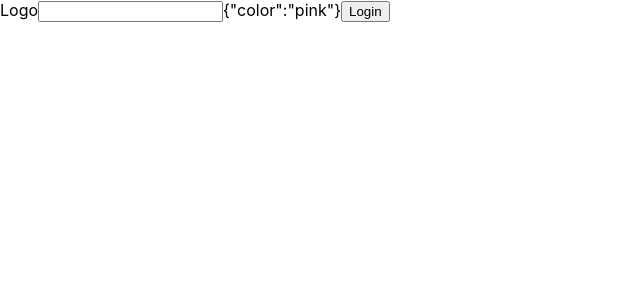
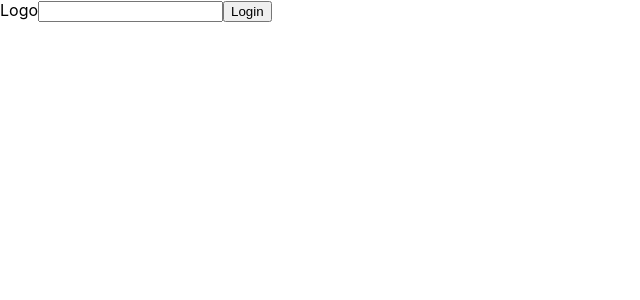
Before and after one commit to mulutbrah/playground-react, a React (Create React App) app: page / in a window 1280 px wide. Shown: the top 300 px of the page, without its empty margins (0-640 px from the left). Built offline with nearby package versions, Linux system fonts and the light colour scheme.

Commit message:
Simplier app

```diff
--- a/src/App.js
+++ b/src/App.js
@@ -1,6 +1,6 @@
 import React, { useEffect } from "react";
 
-import AuthContext from "context/authContext";
+import AuthContext from "contexts/AuthContext";
 
 import Header from "components/Header";
 
@@ -23,9 +23,9 @@ function App() {
 
   return (
     <div className="App">
-      <AuthContext.Provider value={{ color: "pink" }}>
+      <AuthContext>
         <Header />
-      </AuthContext.Provider>
+      </AuthContext>
     </div>
   );
 }
--- a/src/components/Header/index.js
+++ b/src/components/Header/index.js
@@ -1,18 +1,14 @@
-import React, { useContext, useEffect } from "react";
+import React, { useContext } from "react";
 
-import AuthContext from "context/authContext";
+import { AuthContext } from "contexts/AuthContext";
 
 import "./style.scss";
 
-export default function Header(props) {
-  // consumer
-  const authContext = useContext(AuthContext);
+function Header() {
+  const { authenticated, userAuthenticated } = useContext(AuthContext);
 
-  console.log("context: ", props.context);
-
-  useEffect(() => {
-    console.log(authContext);
-  }, []);
+  console.log("context: ", authenticated);
+  console.log("context: ", userAuthenticated);
 
   return (
     <header className="ml-header">
@@ -21,9 +17,10 @@ export default function Header(props) {
         <input type="search" />
       </div>
       <div>
-        {JSON.stringify(authContext)}
         <button>Login</button>
       </div>
     </header>
   );
 }
+
+export default React.memo(Header);
--- a/src/context/authContext.js
+++ /dev/null
@@ -1,8 +0,0 @@
-import React from "react";
-
-const authContext = React.createContext({
-  authenticated: false,
-  login: () => {}
-});
-
-export default authContext;
--- /dev/null
+++ b/src/contexts/AuthContext.js
@@ -0,0 +1,23 @@
+import React, { createContext } from "react";
+
+export const AuthContext = createContext();
+
+class AuthContextProvider extends React.Component {
+  state = {
+    authenticated: false,
+    userAuthenticated: {
+      username: "lutfi",
+      email: "mlutfiibra@outlook.com"
+    }
+  };
+
+  render() {
+    return (
+      <AuthContext.Provider value={{ ...this.state }}>
+        {this.props.children}
+      </AuthContext.Provider>
+    );
+  }
+}
+
+export default AuthContextProvider;
```
Also changed, not shown: src/components/Button/index.js (added, +27 -0 lines).
